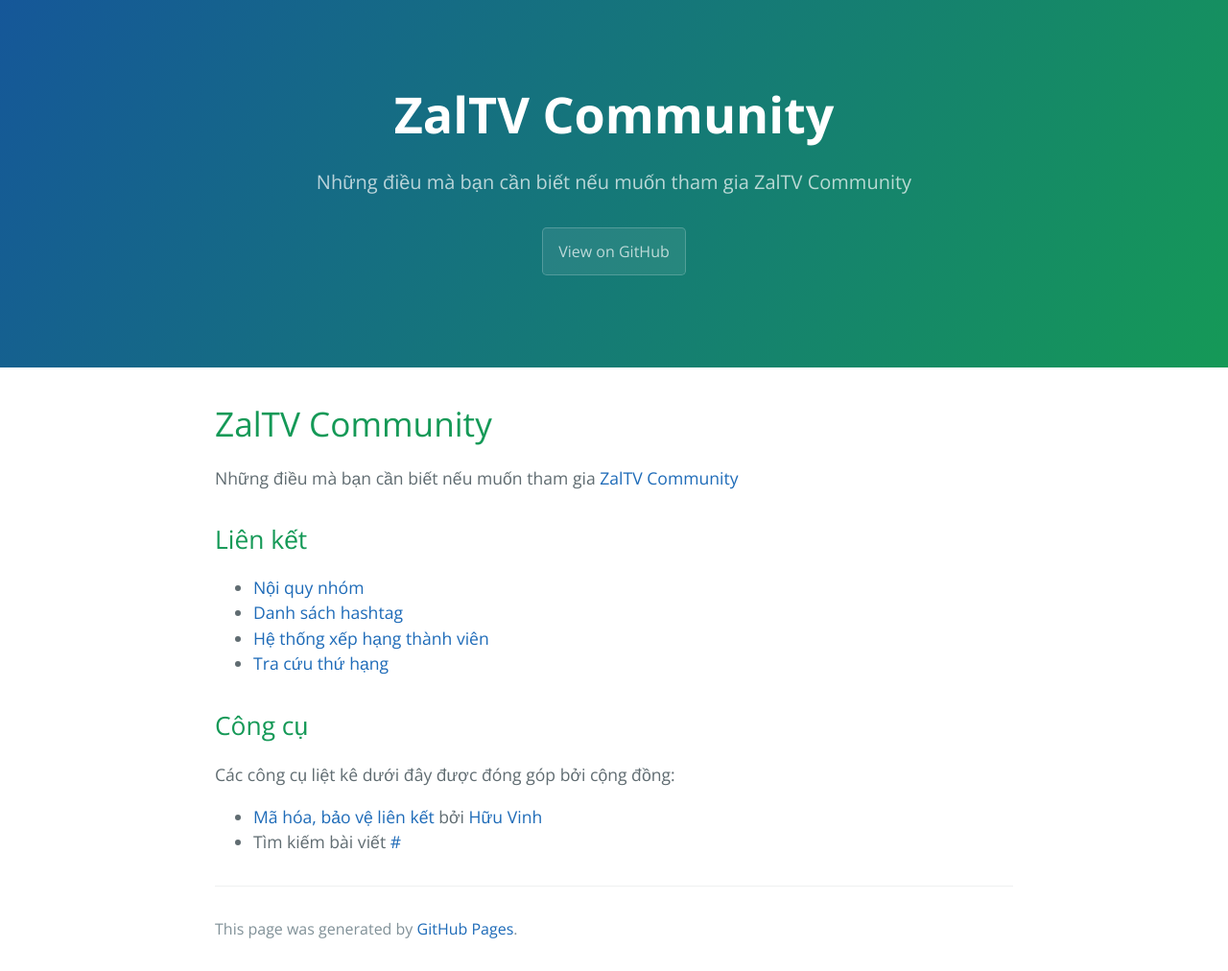
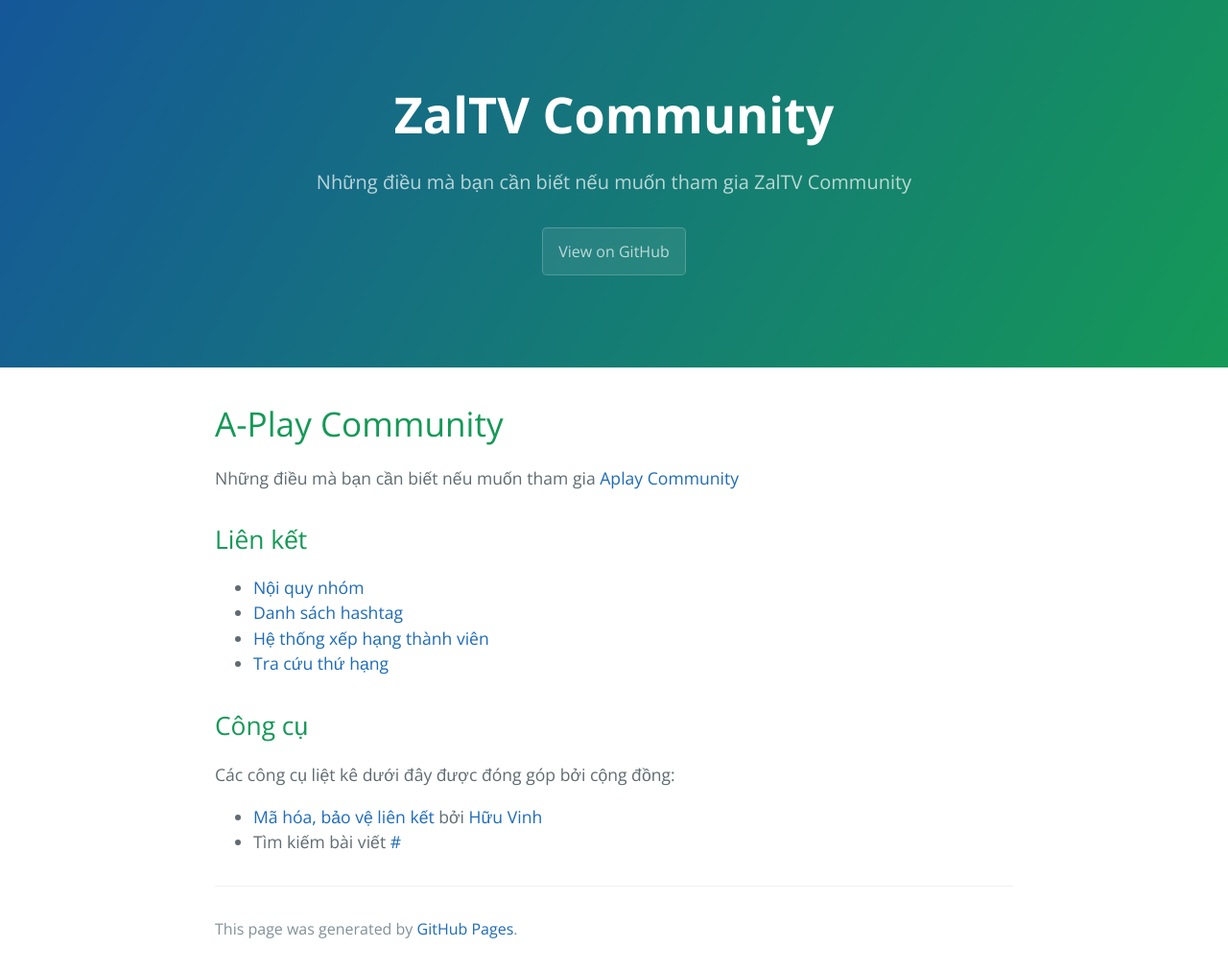
Before and after one commit to huuvinhvn/aplay, a Jekyll site: the page built from index.md, in a window 1280 px wide. Shown: the whole page at 96% size. Built offline with Jekyll 4.4.1, drawn with Linux system fonts in a browser that asks for light colours; our own code applies the rules of GitHub Pages for plain Markdown files.

Commit message:
Update index.md

```diff
--- a/index.md
+++ b/index.md
@@ -1,6 +1,6 @@
-# ZalTV Community
+# A-Play Community
 
-Những điều mà bạn cần biết nếu muốn tham gia [ZalTV Community](https://www.facebook.com/groups/zaltv.community/)
+Những điều mà bạn cần biết nếu muốn tham gia [Aplay Community](https://www.facebook.com/groups/aplay.community)
 
 ## Liên kết
 
@@ -13,5 +13,5 @@ Những điều mà bạn cần biết nếu muốn tham gia [ZalTV Community](h
 
 Các công cụ liệt kê dưới đây được đóng góp bởi cộng đồng:
 
--  [Mã hóa, bảo vệ liên kết](https://tranvinh.ooo/) bởi [Hữu Vinh](https://fb.me/huuvinh.vt)
+-  [Mã hóa, bảo vệ liên kết](https://) bởi [Hữu Vinh](https://fb.me/huuvinh.vt)
 -  Tìm kiếm bài viết [#](https://#)
```
